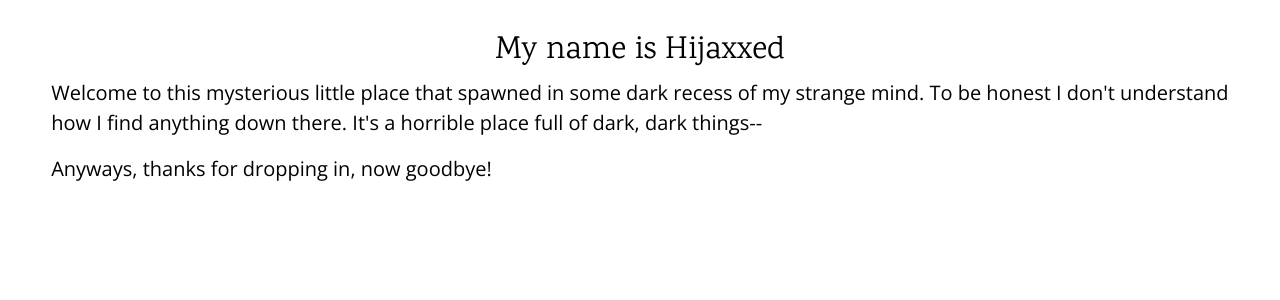
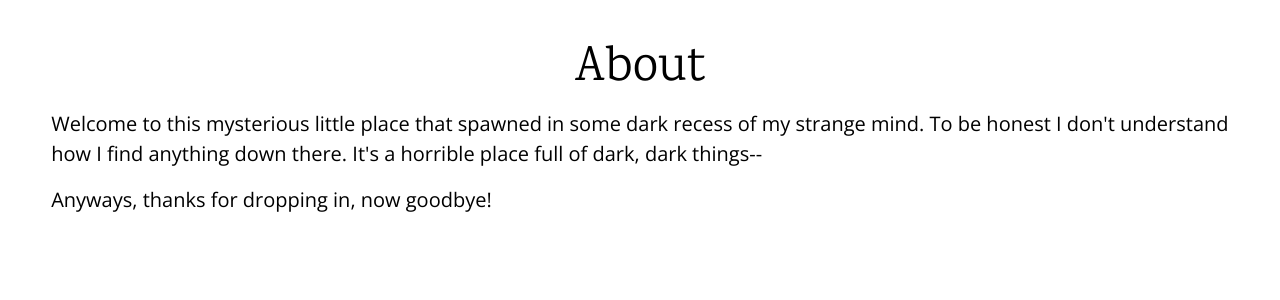
Before and after one commit to Hijaxxed/bliss-node, a Node server app: page /about in a window 1280 px wide. Shown: the part 232-532 px from the top of the page. Run offline with Node 20, Linux system fonts and the light colour scheme; some libraries are stand-ins or nearby versions.

Commit message:
New shrinkwrap

```diff
--- a/public/stylesheets/style.css
+++ b/public/stylesheets/style.css
@@ -201,6 +201,8 @@ h2 {
 .title {
   text-align: center;
   font-family: 'Karma';
+  padding-top: .6%;
+  padding-bottom: .2%;
 }
 /* MISC */
 
--- a/views/about.pug
+++ b/views/about.pug
@@ -4,7 +4,7 @@ block content
 
   .row
     .col-lg-12.col-sm-12
-      h2.title My name is Hijaxxed
+      h1.title About
 
   .row
     .col-lg-12.col-sm-12.section
```
Also changed, not shown: 1 other file.
